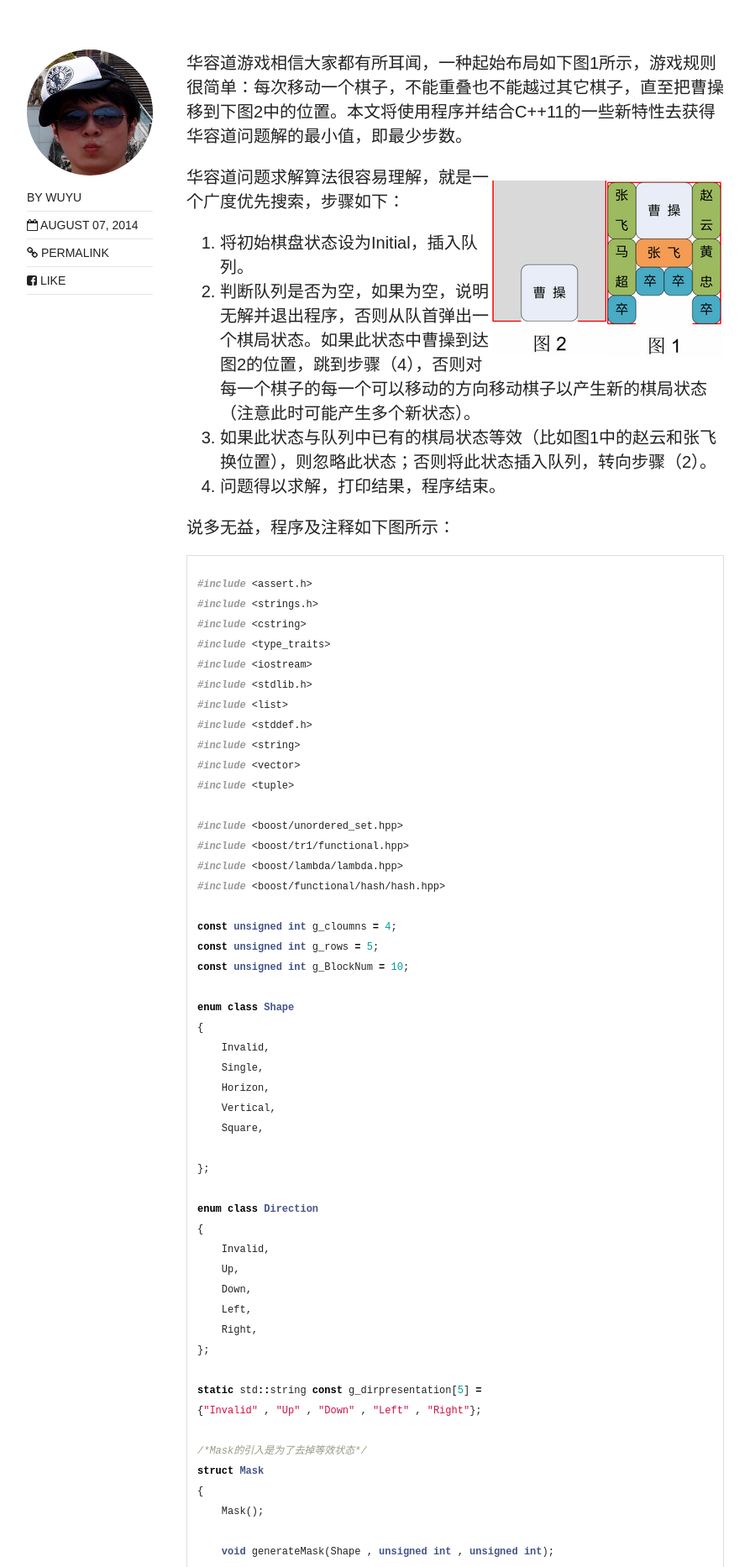
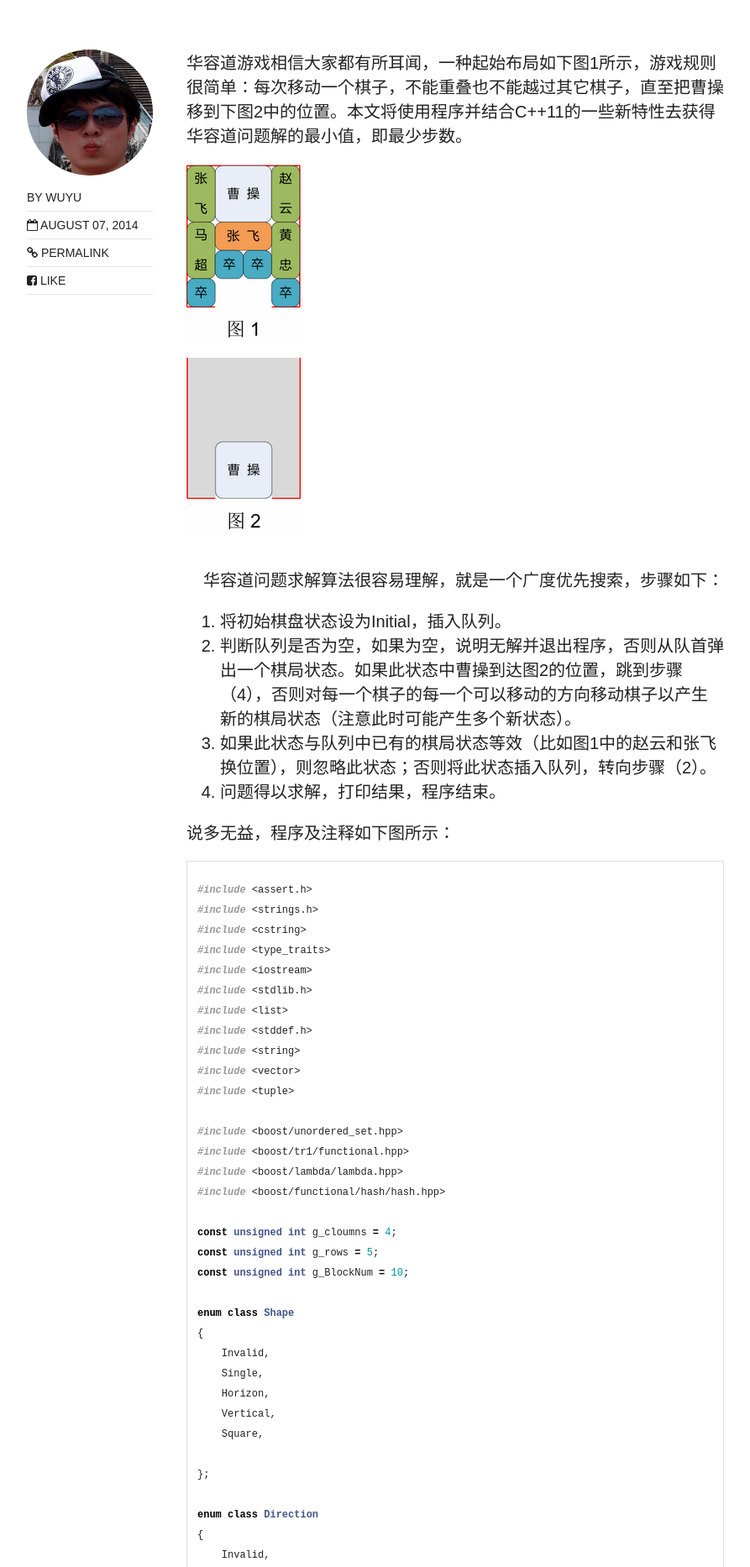
Before and after one commit to wuyu201321060203/wuyu201321060203.github.io, a Jekyll site: the page built from _posts/2014-08-07-huarongdao.md, in a window 1280 px wide. Shown: the part 876-2742 px from the top of the page at 84% size, without its empty margins (128-1021 px from the left). Built offline with Jekyll 4.4.1, drawn with Linux system fonts in a browser that asks for light colours; nearby versions of some CDN libraries.

Commit message:
first post of Huarongdao

```diff
--- a/_posts/2014-08-07-huarongdao.md
+++ b/_posts/2014-08-07-huarongdao.md
@@ -14,9 +14,9 @@ share: true
 华容道游戏相信大家都有所耳闻，一种起始布局如下图1所示，游戏规则很简单：每次移动一个棋子，不能重叠也不能越过其它棋子，直至把曹操移到下图2中的位置。本文将使用程序并结合C++11的一些新特性去获得华容道问题解的最小值，即最少步数。
 
 ![alt text](/images/huarongdao1.png)
-{: .pull-right}
 
 ![alt text](/images/huarongdao2.png)
+
 {: .pull-right}
 
 华容道问题求解算法很容易理解，就是一个广度优先搜索，步骤如下：
```
